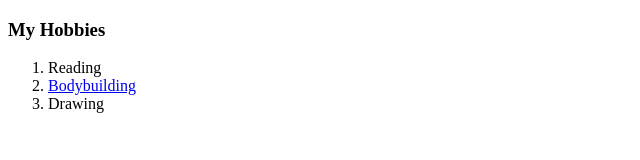
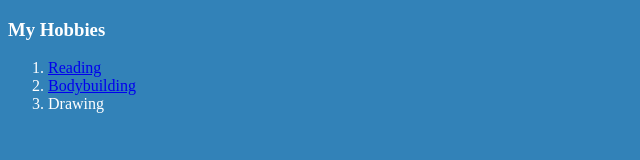
Before and after one commit to MahadK123/cv, a plain HTML site: page hobbies.html in a window 1280 px wide. Shown: the whole page, without its empty margins (0-640 px from the left). Drawn offline with Linux system fonts and the light colour scheme.

Commit message:
Updated Hobbies page

```diff
--- a/hobbies.html
+++ b/hobbies.html
@@ -1,5 +1,19 @@
 <!DOCTYPE html>
 <html lang="en">
+<style>
+
+body {
+  background-color:#3282B8;
+}
+
+hr {
+  background-color: #3282B8;
+  border-color: white;
+  border-width: 5px;
+  border-style: dotted none none;
+  width: 3%;
+}
+</style>
 <head>
   <meta charset="UTF-8">
   <meta name="viewport" content="width=device-width, initial-scale=1.0">
@@ -8,11 +22,11 @@
 </head>
 
 <body>
-  <h3>My Hobbies</h3>
+  <h3 style="color:white;">My Hobbies</h3>
   <ol>
-    <li>Reading</li>
-    <li><a href="https://www.bodybuilding.com/">Bodybuilding</a></li>
-    <li>Drawing</li>
+    <li style="color:white;"><a href="books.html">Reading</li>
+    <li style="color:white;"><a href="https://www.bodybuilding.com/">Bodybuilding</a></li>
+    <li style="color:white;">Drawing</li>
   </ol>
 </body>
 </html>
```
